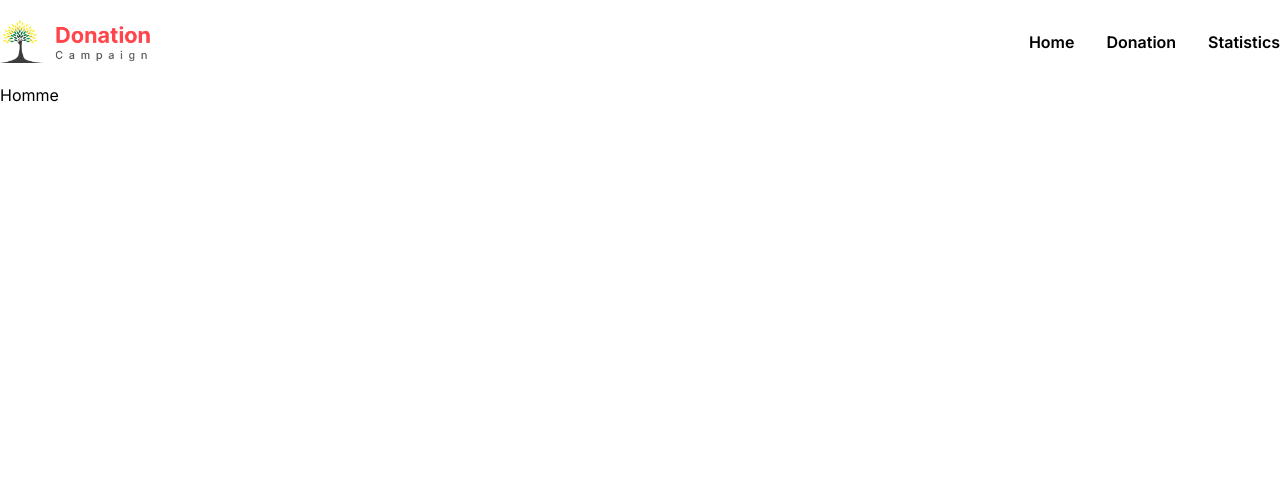
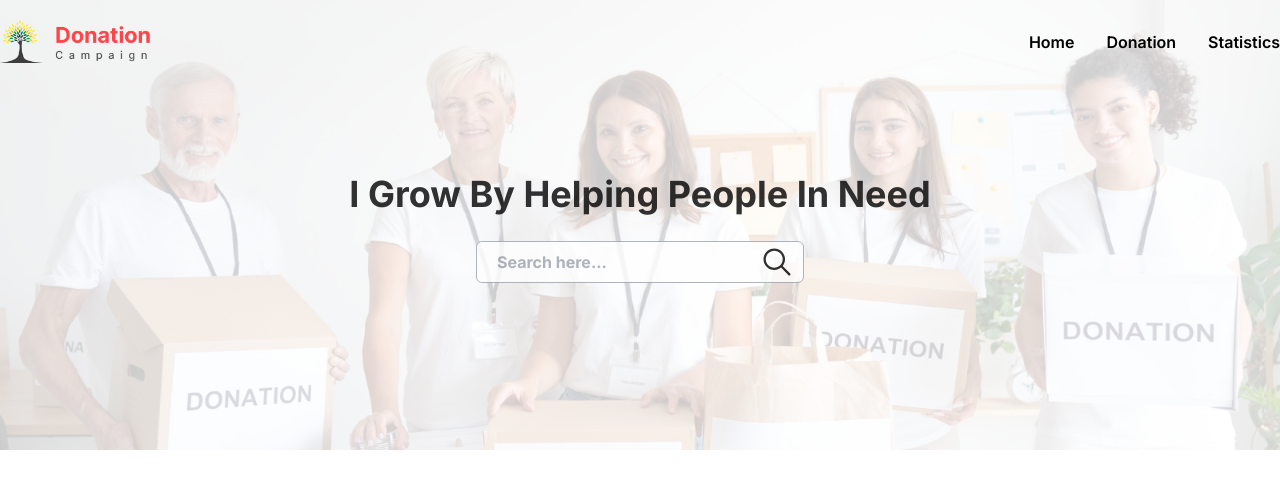
Before and after one commit to ArkoRoyBadhon/donation-client, a Next.js app: page /home in a window 1280 px wide. Shown: the top 488 px of the page. Built offline with nearby package versions, Linux system fonts and the light colour scheme.

Commit message:
banner created

```diff
--- a/src/app/(pages)/home/page.tsx
+++ b/src/app/(pages)/home/page.tsx
@@ -1,11 +1,41 @@
-import React from 'react';
+import Image from "next/image";
+import bannerImg from "@/assets/banner.png";
+import Navbar from "@/components/shared/navbar";
+import { IoIosSearch } from "react-icons/io";
 
 const HomePage = () => {
-    return (
-        <div>
-            Homme
+  return (
+    <div className="w-full">
+      <div className="relative w-full">
+        <div className="absolute top-0 z-10 w-full">
+          <Navbar />
         </div>
-    );
+        <div className="absolute bg-white w-[100%] h-[450px] opacity-80"></div>
+        <div className="absolute w-[100%] h-[450px] opacity-80 flex flex-col justify-center items-center capitalize text-[36px] font-bold text-black z-10">
+          <h1>I Grow By helping people in need</h1>
+          <div className="border border-gray-400 flex justify-center items-center rounded-md mt-5 bg-white">
+            <input
+              className="text-[16px] px-5 py-2 rounded-md outline-none m-0"
+              type="text"
+              placeholder="Search here..."
+            />
+            <button className="text-black px-2 hover:bg-gray-300">
+            <IoIosSearch />
+            </button>
+          </div>
+        </div>
+        <div className="w-[100%]">
+          <Image
+            className="w-[100%] h-[450px] bg-contain"
+            src={bannerImg}
+            width={800}
+            height={800}
+            alt="img"
+          />
+        </div>
+      </div>
+    </div>
+  );
 };
 
 export default HomePage;
--- a/src/app/(pages)/layout.tsx
+++ b/src/app/(pages)/layout.tsx
@@ -1,13 +1,12 @@
 import Navbar from "@/components/shared/navbar";
 import React from "react";
 
-const MainLayout = ({children}:{children: React.ReactNode}) => {
-    return (
-        <>
-          <Navbar />
-          {children}
-        </>
-    );
+const MainLayout = ({ children }: { children: React.ReactNode }) => {
+  return (
+    <>
+      {children}
+    </>
+  );
 };
 
 export default MainLayout;
--- a/src/components/shared/navbar.tsx
+++ b/src/components/shared/navbar.tsx
@@ -4,7 +4,7 @@ import Link from 'next/link';
 
 const Navbar = () => {
     return (
-        <div className=" min-h-14 max-w-screen-sm md:max-w-screen-md lg:max-w-screen-lg xl:max-w-screen-xl mx-auto">
+        <div className=" min-h-14 max-w-screen-sm md:max-w-screen-md lg:max-w-screen-lg xl:max-w-screen-xl mx-auto bg-transparent">
             <div className="flex justify-between items-center h-full py-5">
                 <div className="">
                     <Image className='w-[60%]' src={logoImg} width={200} height={200} alt='img' />
```
Also changed, not shown: package.json (+4 -3 lines), 1 other file (tests, documents, lock files or other folders).
